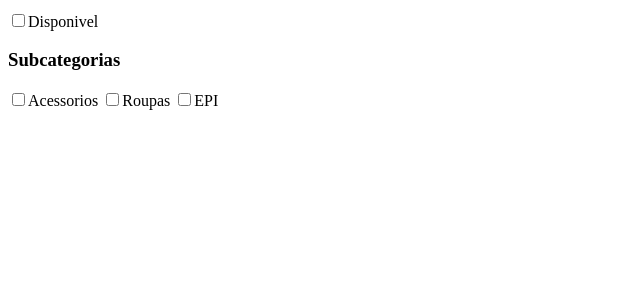
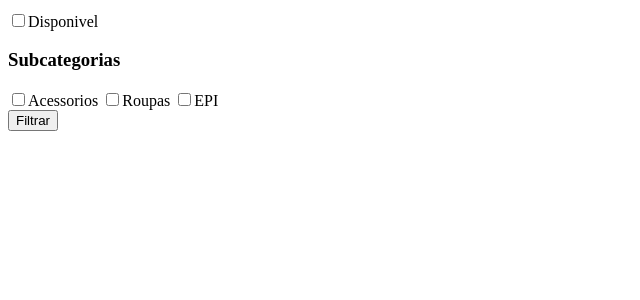
Before and after one commit to Localiza-Mais-603/localiza-mais-senai, a Flask app: template templates/visualizar_itens.html in a window 1280 px wide. Shown: the part 240-540 px from the top of the page, without its empty margins (0-640 px from the left). Run offline with Flask 3, Linux system fonts and the light colour scheme; the template is opened without the code that fills it, so the values that code supplies are empty.

Commit message:
ADD: Colocando o frontend do filtrar

```diff
--- a/templates/visualizar_itens.html
+++ b/templates/visualizar_itens.html
@@ -48,6 +48,11 @@
         </div>
 
 
+        <button>
+            Filtrar
+        </button>
+
+
     </div>
 
     </div>
```
